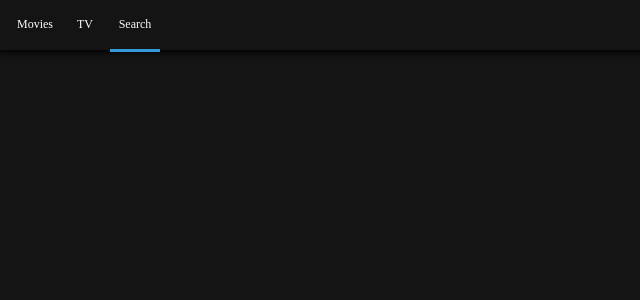
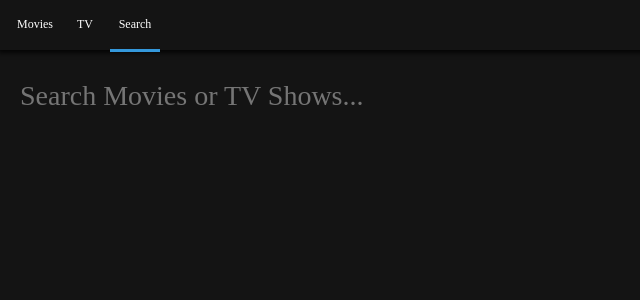
Before and after one commit to hacyeal/nomflix, a React (Create React App) app: page /search in a window 1280 px wide. Shown: the top 300 px of the page, without its empty margins (0-640 px from the left). Built offline with nearby package versions, Linux system fonts and the light colour scheme.

Commit message:
Search Presenter

```diff
--- a/src/Routes/Home/HomePresenter.js
+++ b/src/Routes/Home/HomePresenter.js
@@ -5,7 +5,7 @@
 import Loader from '../../Components/Loader';
 
 const Container = styled.div`
-    padding: 0px 10px;
+    padding: 30px 20px;
 `;
 
 const HomePresenter = ({nowPlaying, upcoming, popular, error, loading}) =>
@@ -13,17 +13,17 @@
       <Container>
          {nowPlaying && nowPlaying.length > 0 &&(
              <Section title="Now Playing">
-                {nowPlaying.map(movie => <span>{movie.title}</span>)}
+                {nowPlaying.map(movie => <span key={movie.id}>{movie.title}</span>)}
              </Section>
          )}
          {upcoming && upcoming.length > 0 &&(
              <Section title="Upcoming Movies">
-                {upcoming.map(movie => <span>{movie.title}</span>)}
+                {upcoming.map(movie => <span key={movie.id}>{movie.title}</span>)}
              </Section>
          )}
          {popular && popular.length > 0 &&(
              <Section title="PoPular Movies">
-                {popular.map(movie => <span>{movie.title}</span>)}
+                {popular.map(movie => <span key={movie.id}>{movie.title}</span>)}
              </Section>
          )}
       </Container>
--- a/src/Routes/Search/SearchContainer.js
+++ b/src/Routes/Search/SearchContainer.js
@@ -12,11 +12,19 @@
         loading: false
     }
 
-    handleSubmit = () => {
+    handleSubmit = (event) => {
+        event.preventDefault();
         const {searchTerm} = this.state;
         if(searchTerm !== ''){
             this.searchByTerm();
         }
+    }
+
+    updateTerm = (event) =>{
+        const {target: { value }} = event;
+        this.setState({
+            searchTerm: value
+        })
     }
 
     searchByTerm = async() => {
@@ -47,6 +55,7 @@
               error={error}
               loading={loading}
               handleSubmit={this.handleSubmit}
+              updateTerm={this.updateTerm}
             />
         )
     }
--- a/src/Routes/Search/SearchPresenter.js
+++ b/src/Routes/Search/SearchPresenter.js
@@ -1,6 +1,23 @@
 import React from 'react';
 import PropTypes from 'prop-types';
 import styled from 'styled-components';
+import Loader from '../../Components/Loader';
+import Section from '../../Components/Section';
+
+const Container = styled.div`
+    padding: 30px 20px;
+`;
+
+const Form = styled.form`
+    margin-bottom: 50px;
+    width: 100%;
+`;
+
+const Input = styled.input`
+    all: unset;
+    font-size: 28px;
+    width: 100%;
+`;
 
 const SearchPresenter = ({
     movieResults,
@@ -8,8 +25,34 @@
     searchTerm,
     error,
     loading,
-    handleSubmit
-}) => null;
+    handleSubmit,
+    updateTerm
+}) => (
+  <Container>
+    <Form onSubmit={handleSubmit}>
+        <Input
+            placeholder="Search Movies or TV Shows..."
+            value={searchTerm}
+            onChange={updateTerm}>
+        </Input>
+    </Form>
+
+    {loading ? <Loader /> : (
+     <>
+        {movieResults && movieResults.length > 0 &&
+            <Section title = "Movie Results">
+                {movieResults.map(movie =>
+                    <span key={movie.id}>{movie.title}</span>)}
+            </Section>}
+        {tvResults && tvResults.length > 0 &&
+            <Section title = "TV Show Results">
+                {tvResults.map(show =>
+                    <span key={show.id}>{show.name}</span>)}
+            </Section>}
+     </>
+    )}
+  </Container>
+);
 
 SearchPresenter.propTypes = {
     movieResults: PropTypes.array,
@@ -17,7 +60,8 @@
     searchTerm: PropTypes.string,
     error: PropTypes.string,
     loading: PropTypes.bool.isRequired,
-    handleSubmit: PropTypes.func.isRequired
+    handleSubmit: PropTypes.func.isRequired,
+    updateTerm: PropTypes.func.isRequired
 }
 
 export default SearchPresenter;
--- a/src/Routes/TV/TVPresenter.js
+++ b/src/Routes/TV/TVPresenter.js
@@ -5,7 +5,7 @@
 import Loader from '../../Components/Loader';
 
 const Container = styled.div`
-    padding: 0px 10px;
+    padding: 30px 20px;
 `;
 
 const TVPresenter = ({topRated, popular, airingToday, error, loading}) =>
@@ -13,17 +13,17 @@
         <Container>
             {topRated && topRated.length > 0 && (
                 <Section title="Top Rated Shows">
-                    {topRated.map(show => <span>{show.name}</span>)}
+                    {topRated.map(show => <span key={show.id}>{show.name}</span>)}
                 </Section>
             )}
             {popular && popular.length > 0 && (
                 <Section title="Popular Shows">
-                    {popular.map(show => <span>{show.name}</span>)}
+                    {popular.map(show => <span key={show.id}>{show.name}</span>)}
                 </Section>
             )}
             {airingToday && airingToday.length > 0 && (
                 <Section title="Airing Today">
-                    {airingToday.map(show => <span>{show.name}</span>)}
+                    {airingToday.map(show => <span key={show.id}>{show.name}</span>)}
                 </Section>
             )}
         </Container>
```
